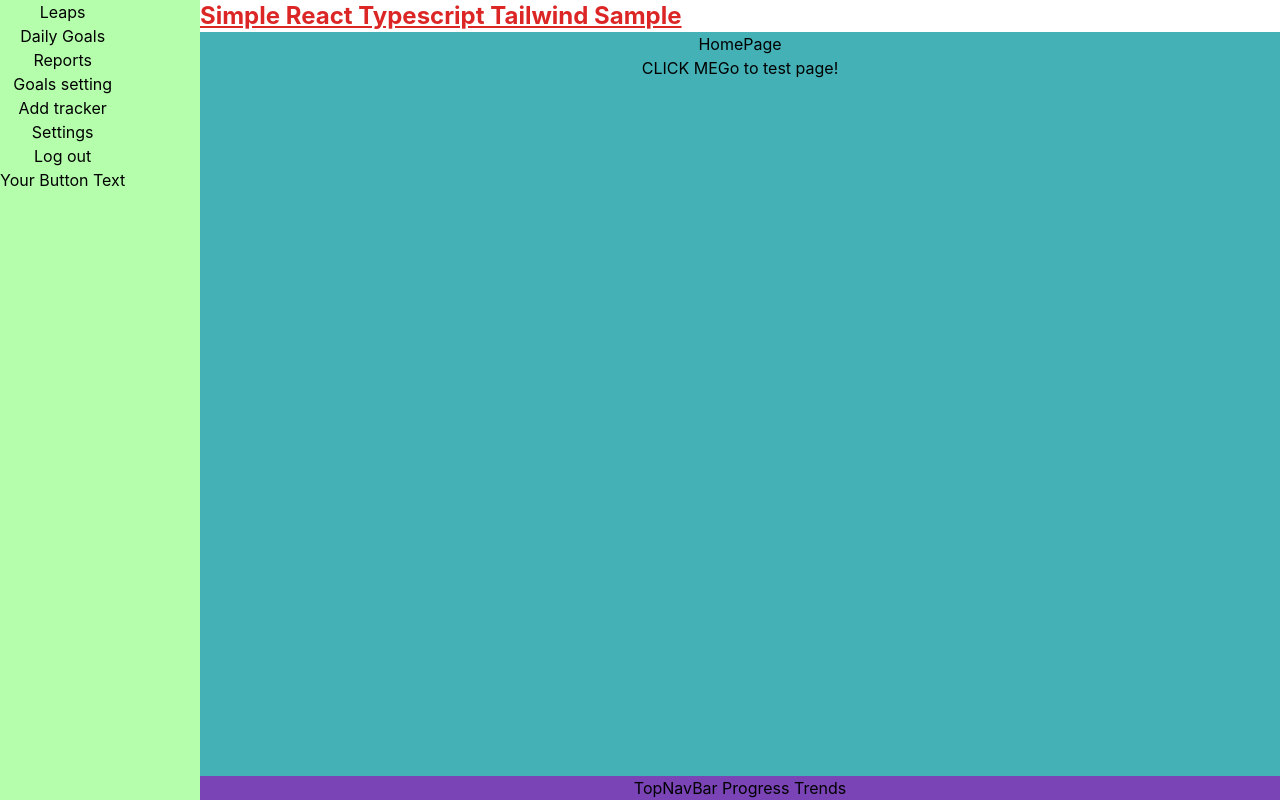
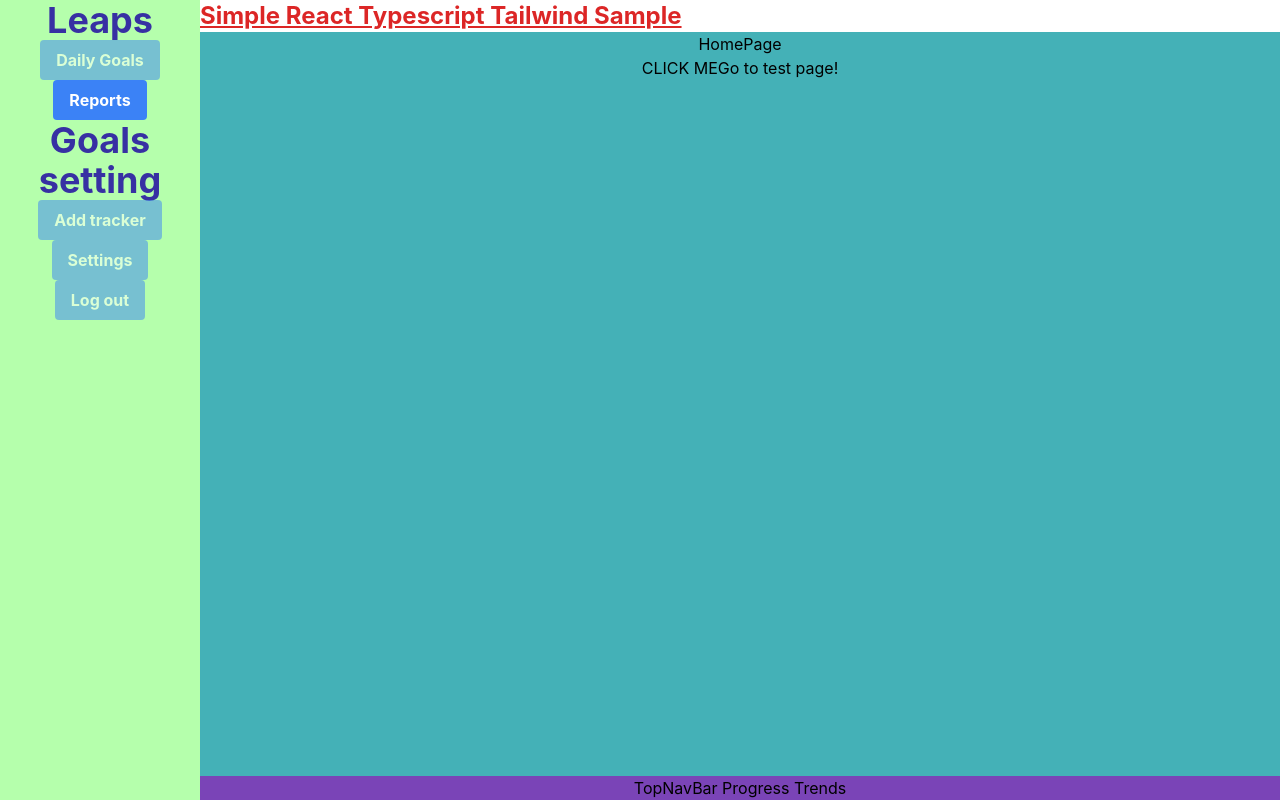
Before and after one commit to ElenaSeroka/leaps, a React (Create React App) app: page / in a window 1280 px wide. Built offline with nearby package versions, Linux system fonts and the light colour scheme.

Commit message:
created tailwind buttons for dashboard

```diff
--- a/src/Layouts/Dashboard/dashboard.tsx
+++ b/src/Layouts/Dashboard/dashboard.tsx
@@ -7,16 +7,39 @@ const DashBoard: React.FC = () => {
     return (
         <nav className="Dashboard">
             <ul>
-                <li>Leaps</li>
-                <li>Daily Goals</li>
-                <li>Reports</li>
-                <li>Goals setting</li>
-                <li>Add tracker</li>
-                <li>Settings</li>
-                <li>Log out</li>
                 <li>
-                    <button onClick={() => { /* Handle button click here */ }}>
-                        Your Button Text
+                    <h1 className="text-4xl font-bold text-center text-indigo-800">
+                        Leaps
+                    </h1>
+                </li>
+                <li>
+                    <button className="bg-blue-500 hover:bg-blue-700 text-white font-bold py-2 px-4 rounded opacity-50">
+                        Daily Goals
+                    </button>
+                </li>
+                <li>
+                    <button className="bg-blue-500 hover:bg-blue-700 text-white font-bold py-2 px-4 rounded">
+                        Reports
+                    </button>
+                </li>
+                <li>
+                    <h2 className="text-4xl font-bold text-center text-indigo-800">
+                        Goals setting
+                    </h2>
+                </li>
+                <li>
+                    <button className="bg-blue-500 hover:bg-blue-700 text-white font-bold py-2 px-4 rounded opacity-50">
+                        Add tracker
+                    </button>
+                </li>
+                <li>
+                    <button className="bg-blue-500 hover:bg-blue-700 text-white font-bold py-2 px-4 rounded opacity-50">
+                        Settings
+                    </button>
+                </li>
+                <li>
+                    <button className="bg-blue-500 hover:bg-blue-700 text-white font-bold py-2 px-4 rounded opacity-50">
+                        Log out
                     </button>
                 </li>
             </ul>
```
